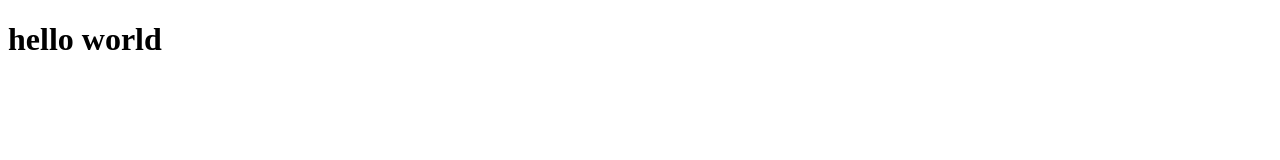
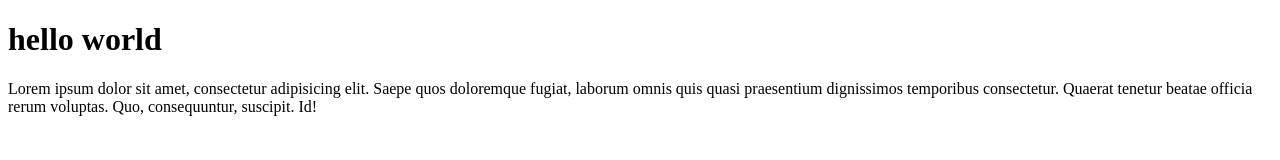
Before and after one commit to haideralishah/git-demo-revision, a plain HTML site: page index.html in a window 1280 px wide. Drawn offline with Linux system fonts and the light colour scheme.

Commit message:
lorem para added.

```diff
--- a/index.html
+++ b/index.html
@@ -9,6 +9,7 @@
 <body>
 
     <h1>hello world</h1>
+    <p>Lorem ipsum dolor sit amet, consectetur adipisicing elit. Saepe quos doloremque fugiat, laborum omnis quis quasi praesentium dignissimos temporibus consectetur. Quaerat tenetur beatae officia rerum voluptas. Quo, consequuntur, suscipit. Id!</p>
 
 </body>
 </html>
```
